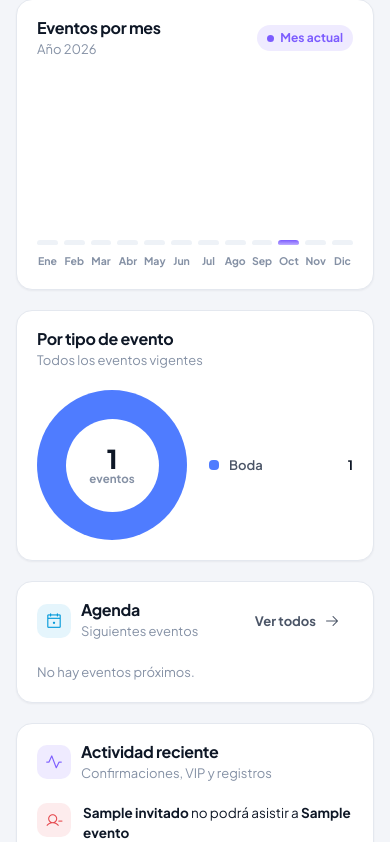
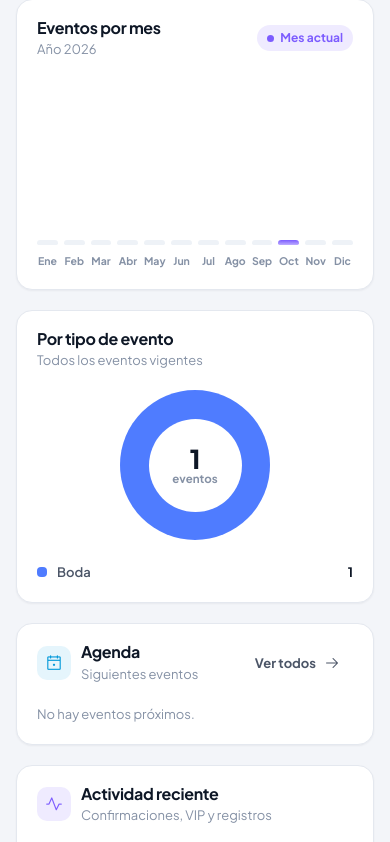
Before and after one commit to Code-Tech-Software/DJMENSAJES, a Django app: page / in a window 390 px wide. Shown: the part 1303-2145 px from the top of the page. Run offline with Django 5.2, Linux system fonts and the light colour scheme; a user stored in the database is signed in; tables that the repository leaves empty hold one stand-in row (values such as "Sample post"); grey boxes marked "Sample" are stand-in pictures.

Commit message:
responsivo 1

```diff
--- a/apps/core/templates/core/dashboard.html
+++ b/apps/core/templates/core/dashboard.html
@@ -104,7 +104,7 @@
             </div>
             <div class="card">
                 <div class="card__head"><div><h3>Por tipo de evento</h3><p>Todos los eventos vigentes</p></div></div>
-                <div class="card__body row" style="gap:22px;align-items:center">
+                <div class="card__body row row-wrap" style="gap:22px;align-items:center;justify-content:center">
                     <div class="donut" style="background:{% if gradiente %}conic-gradient({{ gradiente }}){% else %}var(--surface-3){% endif %}">
                         <div><strong>{{ total_tipos }}</strong><small>eventos</small></div>
                     </div>
--- a/apps/envivo/templates/envivo/pantalla.html
+++ b/apps/envivo/templates/envivo/pantalla.html
@@ -92,7 +92,7 @@
         @keyframes latido { 50% { transform: scale(1.12); } }
 
         /* QR en una esquina: mensajes y fotos al centro, más grandes */
-        .qr-esquina .escena { grid-template-columns: 1fr; padding: 6vh 8vw 9vh; }
+        .qr-esquina .escena { grid-template-columns: minmax(0, 1fr); padding: 6vh 8vw 9vh; }
         .qr-esquina .qr-panel { display: none; }
         .qr-esquina .derecha { align-items: center; text-align: center; width: 100%; max-width: 1400px; margin: 0 auto; }
         .qr-esquina .foco, .qr-esquina .instrucciones { width: min(100%, 72vw); }
@@ -109,7 +109,7 @@
 
         @media (max-aspect-ratio: 1/1) {
             html, body { overflow: auto; }
-            .escena { grid-template-columns: 1fr; height: auto; min-height: 100vh; padding: 6vh 6vw 14vh; }
+            .escena { grid-template-columns: minmax(0, 1fr); height: auto; min-height: 100vh; padding: 6vh 6vw 14vh; }
             .qr-caja { width: min(70vw, 420px); }
             .instrucciones { flex-direction: column; }
         }
--- a/static/css/em.css
+++ b/static/css/em.css
@@ -304,7 +304,7 @@ hr { border: 0; border-top: 1px solid var(--border); }
 .span-all { grid-column: 1 / -1; }
 @media (max-width: 1200px) { .grid-4 { grid-template-columns: repeat(2, minmax(0, 1fr)); } .grid-sidebar { grid-template-columns: minmax(0, 1fr); } }
 @media (max-width: 900px) { .grid-3 { grid-template-columns: minmax(0, 1fr); } .grid-2 { grid-template-columns: minmax(0, 1fr); } .span-2 { grid-column: auto; } }
-@media (max-width: 560px) { .grid-4 { grid-template-columns: 1fr; } }
+@media (max-width: 560px) { .grid-4 { grid-template-columns: minmax(0, 1fr); } }
 
 .stack { display: flex; flex-direction: column; gap: 20px; }
 .row { display: flex; align-items: center; gap: 10px; }
@@ -490,7 +490,7 @@ i.ph-dots-three, i.ph-dots-three-vertical { font-size: 22px; }
 .form-grid { display: grid; grid-template-columns: repeat(2, minmax(0, 1fr)); gap: 16px 18px; }
 .form-grid--3 { grid-template-columns: repeat(3, minmax(0, 1fr)); }
 .form-grid > .span-2, .form-grid > .span-all { grid-column: 1 / -1; }
-@media (max-width: 640px) { .form-grid, .form-grid--3 { grid-template-columns: 1fr; } }
+@media (max-width: 640px) { .form-grid, .form-grid--3 { grid-template-columns: minmax(0, 1fr); } }
 .form-section { margin-top: 26px; }
 .form-section:first-child { margin-top: 0; }
 .form-section__title { display: flex; align-items: center; gap: 8px; font-size: 13px; font-weight: 700; color: var(--text); margin-bottom: 14px; }
@@ -1123,10 +1123,10 @@ kbd {
 .donut > div { grid-area: 1/1; position: relative; text-align: center; line-height: 1.1; }
 .donut strong { font-size: 26px; font-weight: 800; }
 .donut small { display: block; font-size: 11.5px; color: var(--text-3); font-weight: 650; }
-.legend { display: flex; flex-direction: column; gap: 9px; flex: 1; }
+.legend { display: flex; flex-direction: column; gap: 9px; flex: 1 1 150px; min-width: 0; }
 .legend-item { display: flex; align-items: center; gap: 10px; font-size: 13px; font-weight: 600; }
 .legend-item i { width: 10px; height: 10px; border-radius: 4px; background: var(--tipo); flex-shrink: 0; }
-.legend-item span { flex: 1; color: var(--text-2); }
+.legend-item span { flex: 1; min-width: 0; color: var(--text-2); white-space: nowrap; overflow: hidden; text-overflow: ellipsis; }
 
 /* Spotlight (próximo evento) */
 .spotlight { position: relative; overflow: hidden; border-radius: var(--r-xl); color: #fff; min-height: 290px; display: flex; flex-direction: column; justify-content: flex-end; padding: 24px; background: linear-gradient(135deg, #061a2b, #0a3a5c 55%, #0098da); box-shadow: var(--sh); }
--- a/static/css/login.css
+++ b/static/css/login.css
@@ -125,7 +125,7 @@
 
 @media (max-width: 1180px) { .feed { display: none; } }
 @media (max-width: 900px) {
-  .login { grid-template-columns: 1fr; }
+  .login { grid-template-columns: minmax(0, 1fr); }
   .scene { min-height: 300px; padding: 28px 24px 30px; }
   .scene__hero { margin: 26px 0 0; }
   .scene h1 { font-size: 32px; margin: 16px 0 10px; }
```
Also changed, not shown: apps/invitaciones/templates/invitaciones/panel.html (+5 -4 lines), static/css/envivo-dj.css (+4 -4 lines).
